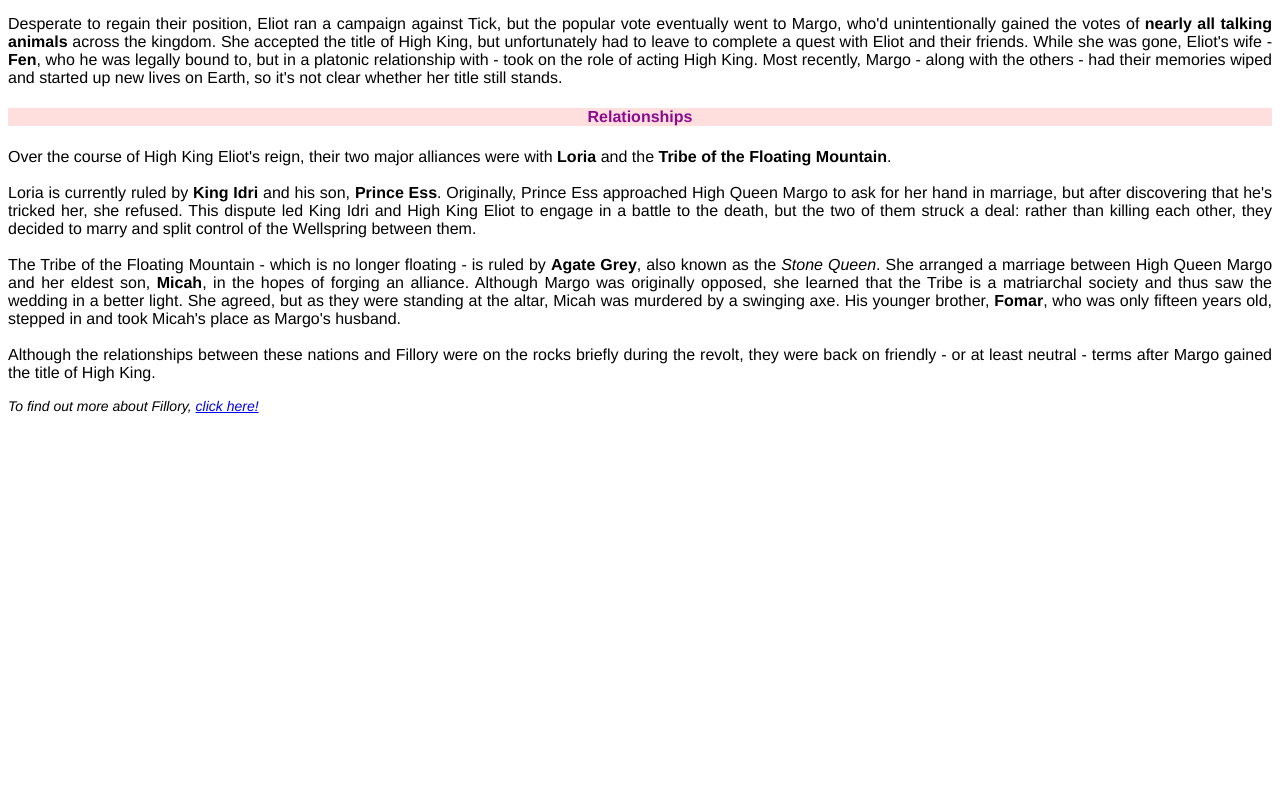
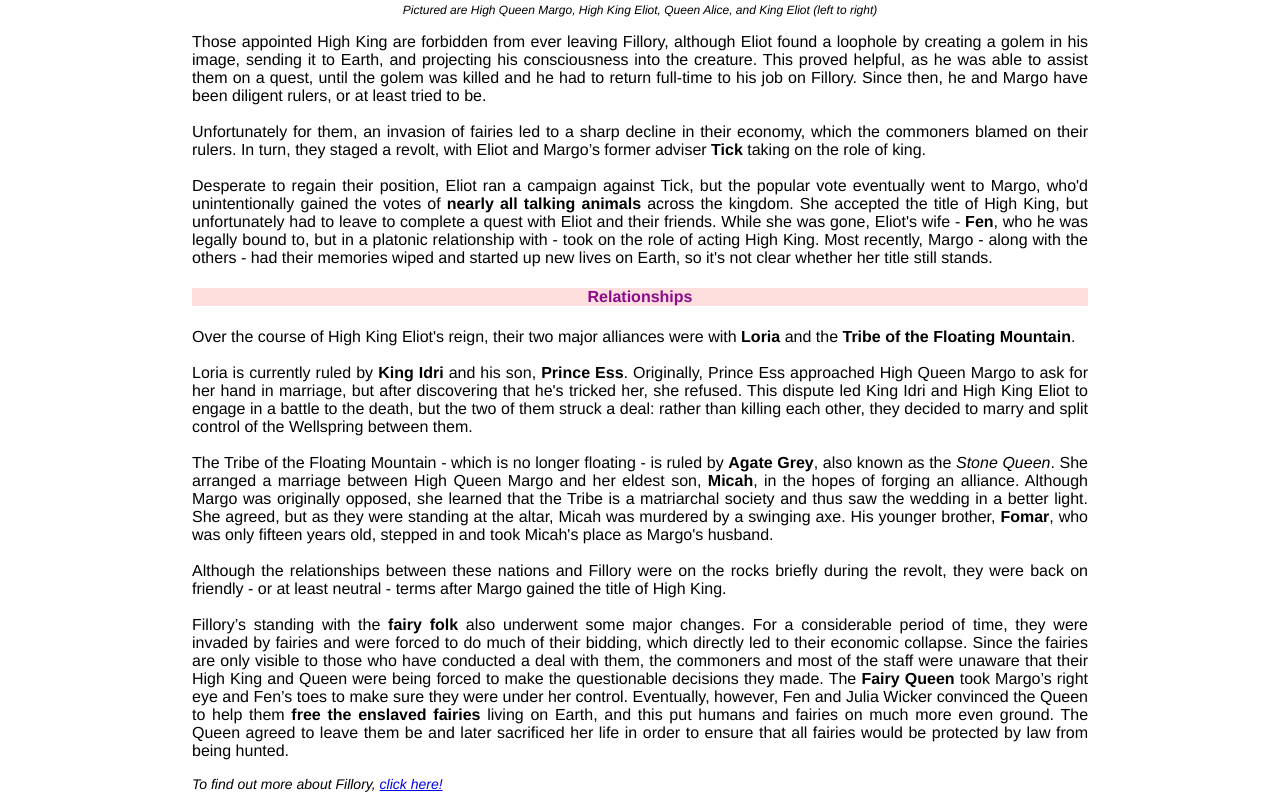
Before and after one commit to welcometofillory/welcometofillory.github.io, a plain HTML site: page index.html in a window 1280 px wide. Shown: the part 2891-3697 px from the top of the page. Before the commit the page ends 3319 px from the top, so only its background shows below. Drawn offline with Linux system fonts and the light colour scheme.

Commit message:
Project Edit 4

```diff
--- a/index.html
+++ b/index.html
@@ -31,6 +31,8 @@ justify-content: center;
 	body {
 		font-family:"helvetica", sans-serif;
 		text-align:justify;
+		margin-left:15%;
+		margin-right:15%;
 	}
 	a {
 		text-decoration: none;
@@ -48,7 +50,6 @@ text-decoration: none;
 </ul>
 
 <h3 id="welcome">Background</h3>
-
 <p>Fillory is a magical world created by <strong>Ember</strong> and <strong>Umber</strong>, two twin gods, both currently deceased. Ember was the Fillorian god of Chaos, responsible for the more whimsical aspects of Fillory, while Umber was the Fillorian god of Order, in charge of the more technical details. The name refers to the landmass, which is conical in shape, as well as one of the sovereign states.<br><br>
 According to Calypso, the nymph responsible for creating Castle Blackspire, rather than making Fillory from scratch, Ember and Umber <strong>took an existing world and flipped it</strong>, working on the other side.</p>
 <img class="image" src="https://vignette.wikia.nocookie.net/themagicians/images/1/11/Fillory.jpg/revision/latest/scale-to-width-down/310?cb=20181013143447" alt="Fillory from afar" height="300">
@@ -71,7 +72,6 @@ According to Calypso, the nymph responsible for creating Castle Blackspire, rath
 <p>Another interesting difference between Fillory and Earth is the atmosphere; the air contains 0.2% opium.</p>
 
 <h3 id="magic">Magic</h3>
-
 <div><p>One of the defining features of Fillory is its <strong>abundance of magic</strong>. At its peak, the kingdom was populated with many different creatures, including but not limited to the following:</p>
 <ul>
 	<li>talking animals, such as horses and elephants
@@ -93,12 +93,9 @@ The magic of the kingdom is powered by the <strong>Wellspring</strong>, the sour
 The Wellspring is sealed by a circular golden door with a magical marble as the key. Because of its immense power, only <strong>Gods</strong>, <strong>God-touched magicians</strong>, and <strong>Master Magicians</strong> are able to touch it; anyone less would be scorched.</p>
 
 <h3 id="gov">Government</h3>
-
 <h4>Rulers</h4>
-
 <p>Fillory has a <strong>tetrarchic</strong> system, with the High King acting as head of the government. As a whole, there must be <strong>two kings</strong> and <strong>two queens</strong>. Interestingly enough, these four roles must be filled by "Children of Earth." As a result of this rule, there was a period from (approximately) 1950 to 2016 where the Fillorians didn't have an official ruler.<br><br>
 Ember was the one who created this rule for his own amusement. In the 1930s, he and his brother followed the <strong>Chatwin siblings</strong>, who would become the rulers after entering Fillory. Eventually, one of the brothers - Martin - was exiled by Ember but came back enraged, drank from the Wellspring to gain its power, and began ruling over Fillory under the moniker "The Beast."<br><br>
-
 Although the current leadership isn't entirely clear, the most recent full set of rulers that Fillory had were:</p>
 <ol>
 	<li>High King Eliot the Spectacular (Eliot Waugh)
@@ -106,21 +103,17 @@ Although the current leadership isn't entirely clear, the most recent full set o
 	<li>King Quentin the Moderately Socially Maladjusted (Quentin Coldwater)
 	<li>Queen Alice the Wise (Alice Quinn)
 </ol>
-
 <div class="gov-image"><img src="https://i.pinimg.com/originals/01/27/f4/0127f422deb40ebd8b4df27190d31a21.jpg" alt="High King Eliot and High Queen Margo" height="400" hspace="5"><img src="https://i.pinimg.com/originals/b3/06/75/b306758961a25da12daf853665d60e45.jpg" alt="King Quentin and Queen Alice" height="400"></div>
-<p style="font-size:12px; text-align:center">
-<em>Pictured are High Queen Margo, High King Eliot, Queen Alice, and King Eliot (left to right)</em></p>
-
+<p style="font-size:12px; text-align:center"><em>Pictured are High Queen Margo, High King Eliot, Queen Alice, and King Eliot (left to right)</em></p>
 <p>Those appointed High King are forbidden from ever leaving Fillory, although Eliot found a loophole by creating a golem in his image, sending it to Earth, and projecting his consciousness into the creature. This proved helpful, as he was able to assist them on a quest, until the golem was killed and he had to return full-time to his job on Fillory. Since then, he and Margo have been diligent rulers, or at least tried to be.<br><br>
 Unfortunately for them, an invasion of fairies led to a sharp decline in their economy, which the commoners blamed on their rulers. In turn, they staged a revolt, with Eliot and Margo’s former adviser <strong>Tick</strong> taking on the role of king.<br><br>
 Desperate to regain their position, Eliot ran a campaign against Tick, but the popular vote eventually went to Margo, who'd unintentionally gained the votes of <strong>nearly all talking animals</strong> across the kingdom. She accepted the title of High King, but unfortunately had to leave to complete a quest with Eliot and their friends. While she was gone, Eliot's wife - <strong>Fen</strong>, who he was legally bound to, but in a platonic relationship with - took on the role of acting High King. Most recently, Margo - along with the others - had their memories wiped and started up new lives on Earth, so it's not clear whether her title still stands.</p>
-
 <h4 id="allegiances">Relationships</h4>
 <p>Over the course of High King Eliot's reign, their two major alliances were with <strong>Loria</strong> and the <strong>Tribe of the Floating Mountain</strong>.<br><br>
 Loria is currently ruled by <strong>King Idri</strong> and his son, <strong>Prince Ess</strong>. Originally, Prince Ess approached High Queen Margo to ask for her hand in marriage, but after discovering that he's tricked her, she refused. This dispute led King Idri and High King Eliot to engage in a battle to the death, but the two of them struck a deal: rather than killing each other, they decided to marry and split control of the Wellspring between them.<br><br>
 The Tribe of the Floating Mountain - which is no longer floating - is ruled by <strong>Agate Grey</strong>, also known as the <em>Stone Queen</em>. She arranged a marriage between High Queen Margo and her eldest son, <strong>Micah</strong>, in the hopes of forging an alliance. Although Margo was originally opposed, she learned that the Tribe is a matriarchal society and thus saw the wedding in a better light. She agreed, but as they were standing at the altar, Micah was murdered by a swinging axe. His younger brother, <strong>Fomar</strong>, who was only fifteen years old, stepped in and took Micah's place as Margo's husband.<br><br>
-Although the relationships between these nations and Fillory were on the rocks briefly during the revolt, they were back on friendly - or at least neutral - terms after Margo gained the title of High King.</p>
-
+Although the relationships between these nations and Fillory were on the rocks briefly during the revolt, they were back on friendly - or at least neutral - terms after Margo gained the title of High King.<br><br>
+Fillory’s standing with the <strong>fairy folk</strong> also underwent some major changes. For a considerable period of time, they were invaded by fairies and were forced to do much of their bidding, which directly led to their economic collapse. Since the fairies are only visible to those who have conducted a deal with them, the commoners and most of the staff were unaware that their High King and Queen were being forced to make the questionable decisions they made. The <strong>Fairy Queen</strong> took Margo’s right eye and Fen’s toes to make sure they were under her control. Eventually, however, Fen and Julia Wicker convinced the Queen to help them <strong>free the enslaved fairies</strong> living on Earth, and this put humans and fairies on much more even ground. The Queen agreed to leave them be and later sacrificed her life in order to ensure that all fairies would be protected by law from being hunted.</p>
 <p style="font-size:14px"><em>To find out more about Fillory, <a href="http://themagicians.wikia.com/wiki/Fillory"; style="text-decoration: underline";>click here!</a></em></p>
 
 </body>
```
Lines whose indentation alone changed are shown as unchanged.
